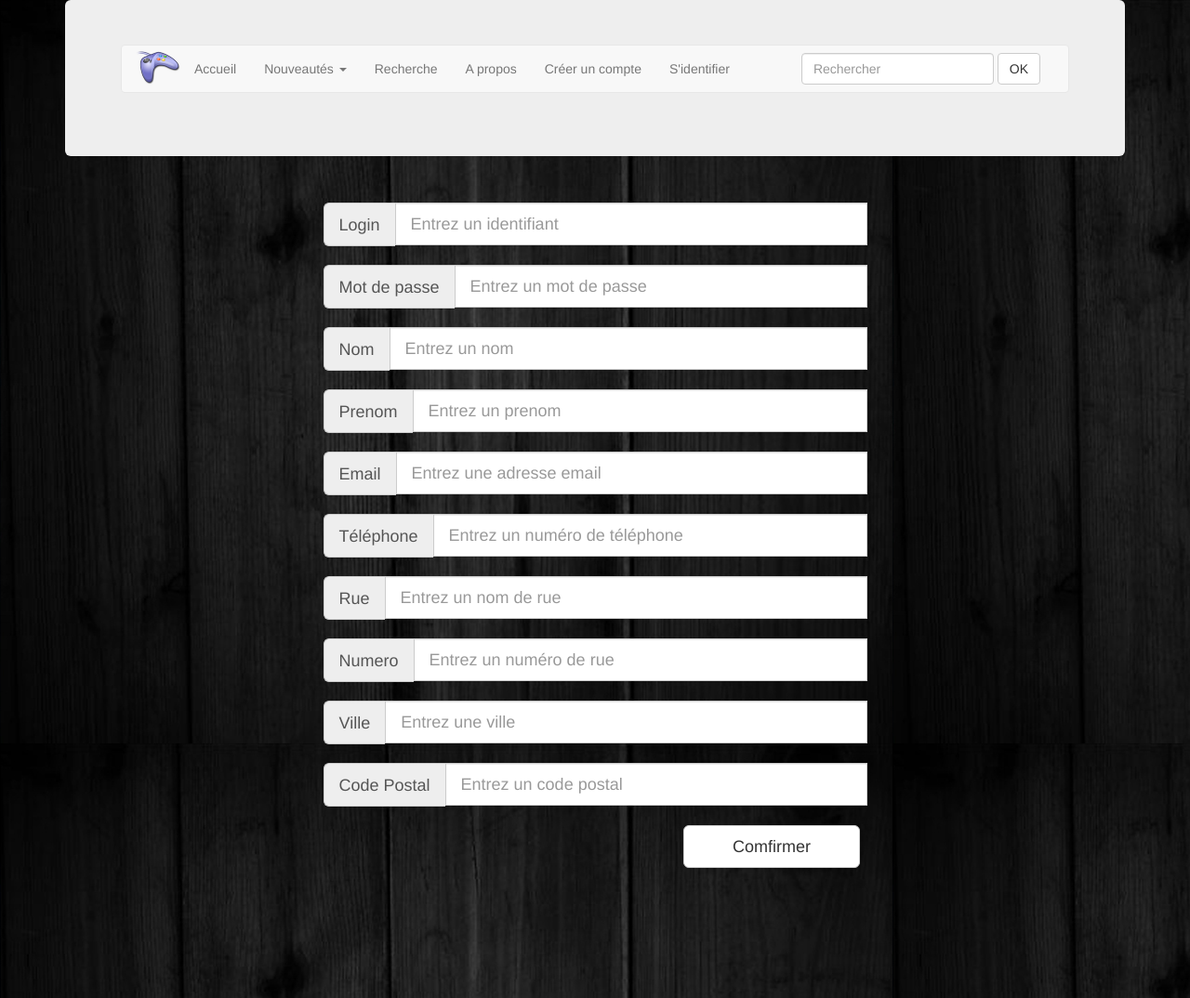
After one commit to TitiTraves/ProjetPHP2015, a PHP site: page /ProjetPHP2015-master/pages/inscription.php in a window 1280 px wide. The commit adds this page. Shown: the whole page at 93% size. Run offline with PHP 8.4, Linux system fonts and the light colour scheme; some libraries are stand-ins or nearby versions.

Commit message:
commit inscription

```diff
--- a/pages/header.php
+++ b/pages/header.php
@@ -52,8 +52,8 @@
                             </li>
                             <li><a href="http://127.0.0.1:6080/ProjetPHP2015-master/pages/recherche.php">Recherche</a></li>
                             <li><a href="http://127.0.0.1:6080/ProjetPHP2015-master/pages/apropos.php">A propos</a></li>
-                            <li><a href="#8">Créer un compte</a></li>
-                            <li><a href="#9">S'identifier</a></li>
+                            <li><a href="http://127.0.0.1:6080/ProjetPHP2015-master/pages/inscription.php">Créer un compte</a></li>
+                            <li><a href="http://127.0.0.1:6080/ProjetPHP2015-master/pages/identification.php">S'identifier</a></li>
 
 
 
--- /dev/null
+++ b/pages/inscription.php
@@ -0,0 +1,118 @@
+<?php
+include('../pages/header.php');
+?>
+<head>
+    <title>Inscription</title>
+    <link rel="stylesheet" href="../lib/bootstrap/css/bootstrap.min.css">
+    <script src="https://ajax.googleapis.com/ajax/libs/jquery/2.1.3/jquery.min.js"></script>
+    <script src="../lib/bootstrap/js/bootstrap.min.js"></script>
+</head>
+<body background="../img/blacktheme.jpg">
+
+    <div class="container">
+
+
+        <div class="row">
+            <div class="col-lg-3 col-md-3 col-sm-4"></div>
+            <div class="input-group input-group-lg col-lg-6 col-md-6 col-sm-4">
+
+                <span class="input-group-addon">Login </span>
+                <input type="text" class="form-control" placeholder="Entrez un identifiant">
+                <div class="col-lg-3 col-md-3 col-sm-4"></div>
+            </div>
+        </div><br>
+        <div class="row">
+            <div class="col-lg-3 col-md-3 col-sm-4"></div>
+            <div class="input-group input-group-lg col-lg-6 col-md-6 col-sm-4">
+
+                <span class="input-group-addon">Mot de passe </span>
+                <input type="text" class="form-control" placeholder="Entrez un mot de passe">
+                <div class="col-lg-3 col-md-3 col-sm-4"></div>
+            </div>
+        </div><br>
+        <div class="row">
+            <div class="col-lg-3 col-md-3 col-sm-4"></div>
+            <div class="input-group input-group-lg col-lg-6 col-md-6 col-sm-4">
+
+                <span class="input-group-addon">Nom </span>
+                <input type="text" class="form-control" placeholder="Entrez un nom">
+                <div class="col-lg-3 col-md-3 col-sm-4"></div>
+            </div>
+        </div><br>
+        <div class="row">
+            <div class="col-lg-3 col-md-3 col-sm-4"></div>
+            <div class="input-group input-group-lg col-lg-6 col-md-6 col-sm-4">
+
+                <span class="input-group-addon">Prenom </span>
+                <input type="text" class="form-control" placeholder="Entrez un prenom">
+                <div class="col-lg-3 col-md-3 col-sm-4"></div>
+            </div>
+        </div><br>
+        <div class="row">
+            <div class="col-lg-3 col-md-3 col-sm-4"></div>
+            <div class="input-group input-group-lg col-lg-6 col-md-6 col-sm-4">
+
+                <span class="input-group-addon">Email </span>
+                <input type="text" class="form-control" placeholder="Entrez une adresse email">
+                <div class="col-lg-3 col-md-3 col-sm-4"></div>
+            </div>
+        </div><br>
+        <div class="row">
+            <div class="col-lg-3 col-md-3 col-sm-4"></div>
+            <div class="input-group input-group-lg col-lg-6 col-md-6 col-sm-4">
+
+                <span class="input-group-addon">Téléphone </span>
+                <input type="text" class="form-control" placeholder="Entrez un numéro de téléphone">
+                <div class="col-lg-3 col-md-3 col-sm-4"></div>
+            </div>
+        </div><br>
+        <div class="row">
+            <div class="col-lg-3 col-md-3 col-sm-4"></div>
+            <div class="input-group input-group-lg col-lg-6 col-md-6 col-sm-4">
+
+                <span class="input-group-addon">Rue </span>
+                <input type="text" class="form-control" placeholder="Entrez un nom de rue">
+                <div class="col-lg-3 col-md-3 col-sm-4"></div>
+            </div>
+        </div><br>
+        <div class="row">
+            <div class="col-lg-3 col-md-3 col-sm-4"></div>
+            <div class="input-group input-group-lg col-lg-6 col-md-6 col-sm-4">
+
+                <span class="input-group-addon">Numero </span>
+                <input type="text" class="form-control" placeholder="Entrez un numéro de rue">
+                <div class="col-lg-3 col-md-3 col-sm-4"></div>
+            </div>
+        </div><br>
+        <div class="row">
+            <div class="col-lg-3 col-md-3 col-sm-4"></div>
+            <div class="input-group input-group-lg col-lg-6 col-md-6 col-sm-4">
+
+                <span class="input-group-addon">Ville </span>
+                <input type="text" class="form-control" placeholder="Entrez une ville">
+                <div class="col-lg-3 col-md-3 col-sm-4"></div>
+            </div>
+        </div><br>
+        <div class="row">
+            <div class="col-lg-3 col-md-3 col-sm-4"></div>
+            <div class="input-group input-group-lg col-lg-6 col-md-6 col-sm-4">
+
+                <span class="input-group-addon">Code Postal </span>
+                <input type="text" class="form-control" placeholder="Entrez un code postal">
+                <div class="col-lg-3 col-md-3 col-sm-4"></div>
+            </div>
+        </div><br>
+        <div class="col-lg-7 col-md-7 col-sm-6"></div>
+        <div class="btn btn-default btn-lg col-lg-2 col-md-2 col-sm-2" role="Button">Comfirmer</div>
+
+
+
+
+    </div><br>
+</div>
+<footer>
+    <?php
+    include('../pages/footer.php');
+    ?>
+</footer>
+</body>
```
Also changed, not shown: pages/identification.php (added, +46 -0 lines), pages/recherche.php (+26 -8 lines).
